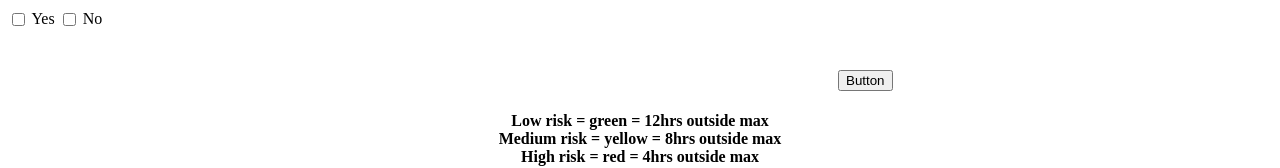
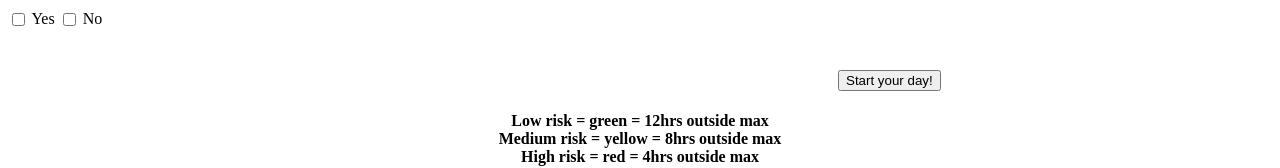
Before and after one commit to bllizzartt/divinationtool, a plain HTML site: page index.html in a window 1280 px wide. Shown: the part 329-497 px from the top of the page. Drawn offline with Linux system fonts and the light colour scheme.

Commit message:
final-for-now
changed button text

```diff
--- a/index.html
+++ b/index.html
@@ -41,7 +41,7 @@
     </div>
 
     <div>
-        <button id="btn">Button</button>
+        <button id="btn">Start your day!</button>
     </div>
 
     <script src="index.js"></script>
```
